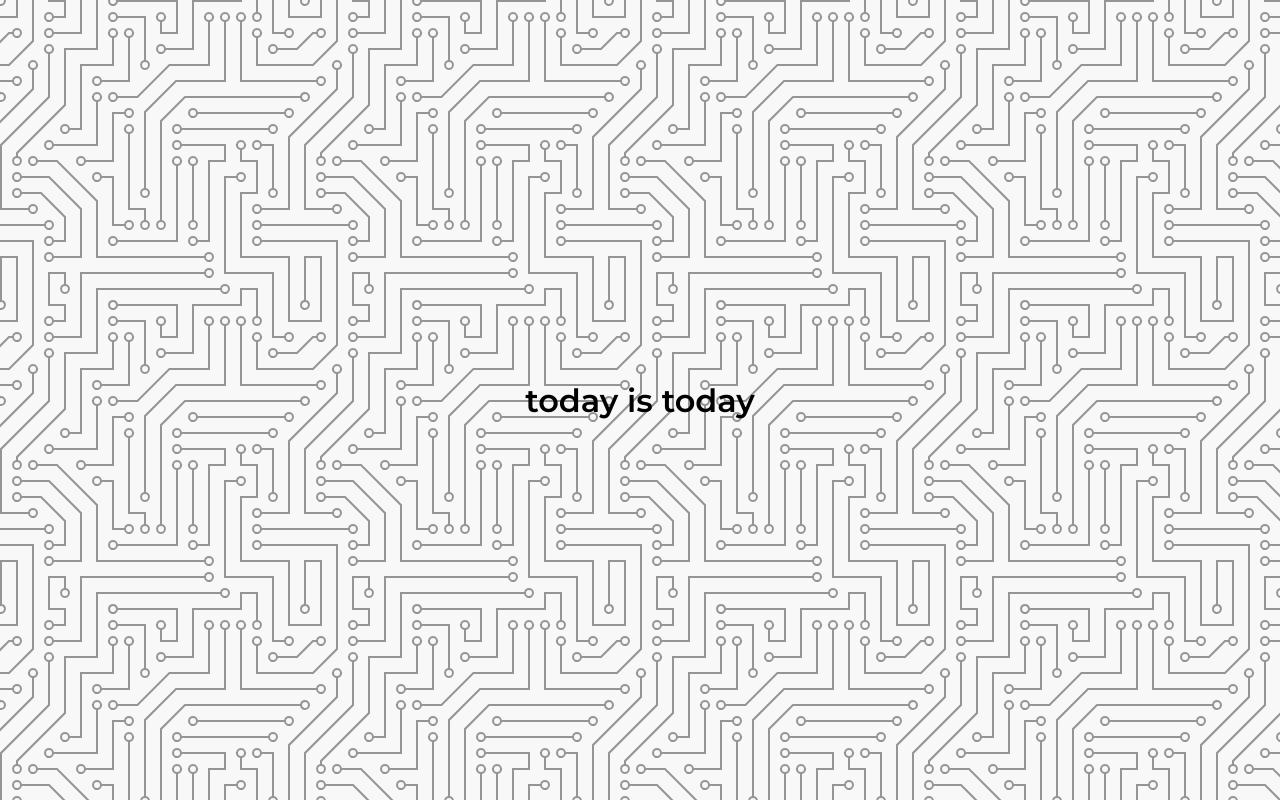
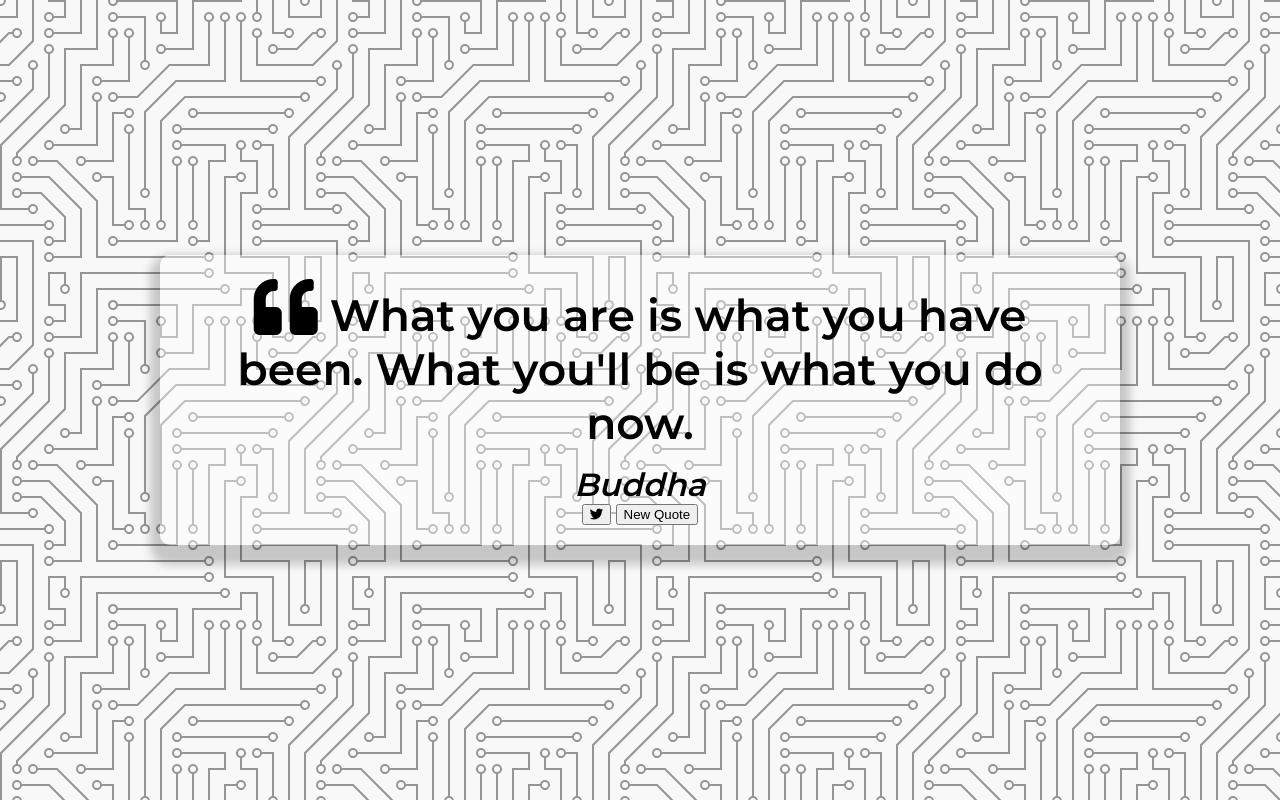
Before and after one commit to bophancungung/js15-quote-generator, a plain HTML site: page index.html in a window 1280 px wide. Drawn offline with Linux system fonts and the light colour scheme.

Commit message:
Styling and HTML elements

```diff
--- a/index.html
+++ b/index.html
@@ -13,7 +13,24 @@
     <link rel="stylesheet" href="style.css">
 </head>
 <body>
-    <h1>today is today</h1>
+    <div class="quote-container" id="quote-container">
+        <!-- Quote -->
+        <div class="quote-text">
+            <i class="fas fa-quote-left"></i>
+            <span id="quote">What you are is what you have been. What you'll be is what you do now.</span>
+        </div>
+        <!-- Author -->
+        <div class="quote-author">
+            <span id="author">Buddha</span>
+        </div>
+        <!-- Buttons -->
+        <div class="button-container">
+            <button id="twitter">
+                <i class="fab fa-twitter"></i>
+            </button>
+            <button id="new-quote" title="test">New Quote</button>
+        </div>
+    </div>
     <!-- Script -->
     <script src="script.js"></script>
 </body>
--- a/script.js
+++ b/script.js
@@ -1,6 +1,13 @@
 /*
+  Setting up our project
 github
 heropatterns.com --> Circuit Board --> copy Generated CSS Code
 https://fonts.google.com/specimen/Montserrat?query=montserrat => @IMPORT
 
+  Styling and HTML elements
+HTML elements
+? button tag using fab has class or title will error
+Styling
+
+
 */
--- a/style.css
+++ b/style.css
@@ -16,5 +16,45 @@ body {
   display: flex;
   align-items: center;
   justify-content: center;
+}
 
+.quote-container {
+  background-color:rgba(255, 255, 255, 0.4);
+  width :auto;
+  max-width: 900px;
+  padding: 20px 30px;
+  border-radius: 10px;
+  box-shadow: 0 10px 10px 10px rgba(0, 0, 0, 0.2);
 }
+
+.quote-text {
+  font-size: 2.75rem;
+}
+
+long-quote {
+  font-size: 2rem;
+}
+
+.fa-quote-left {
+  font-size: 4rem;
+}
+
+.quote-author {
+  margin-top: 15px;
+  font-size: 2rem;
+  font-weight: 400;
+  font-style: italic;
+}
+
+
+
+/* Media Query: Tablet or Smaller */
+@media screen and (max-width: 1000px) {
+  .quote-container {
+    margin: auto 10px;
+  }
+
+  .quote-text {
+    font-size: 2.5rem;
+  }
+}
```
